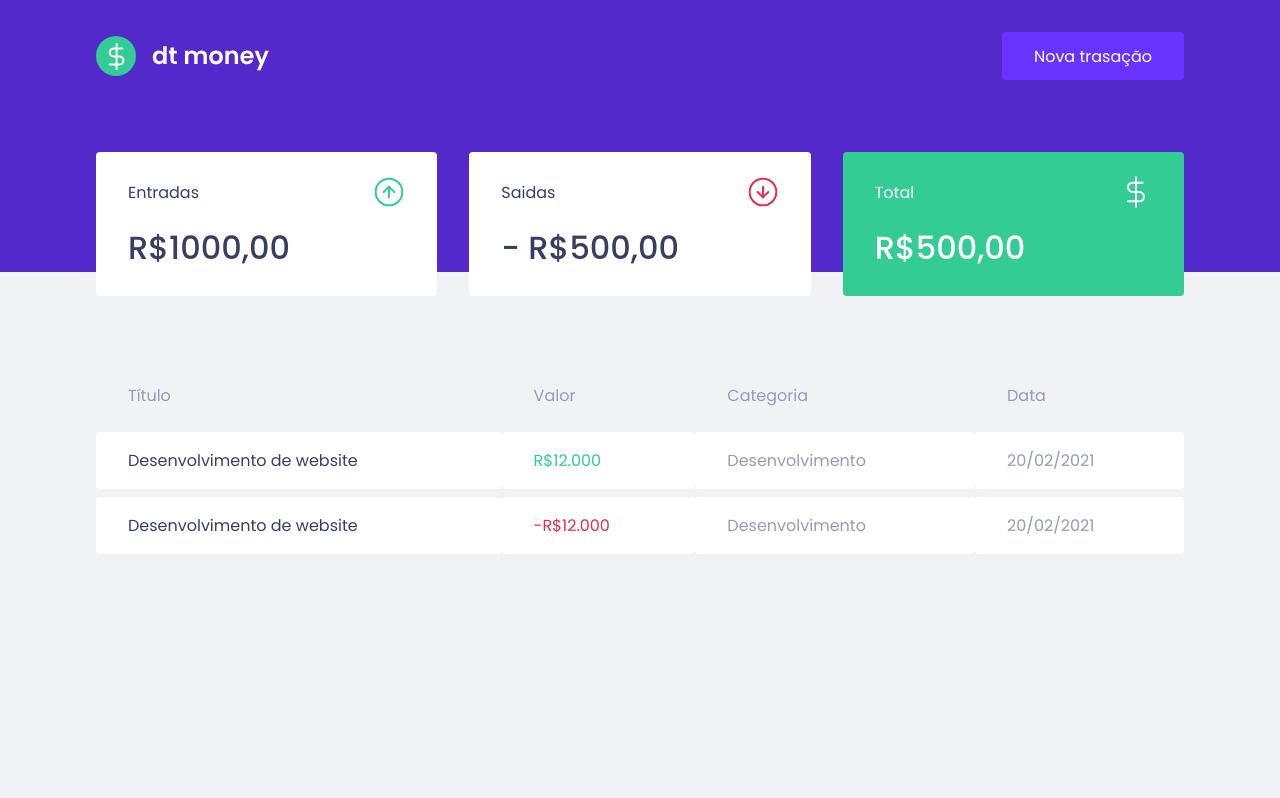
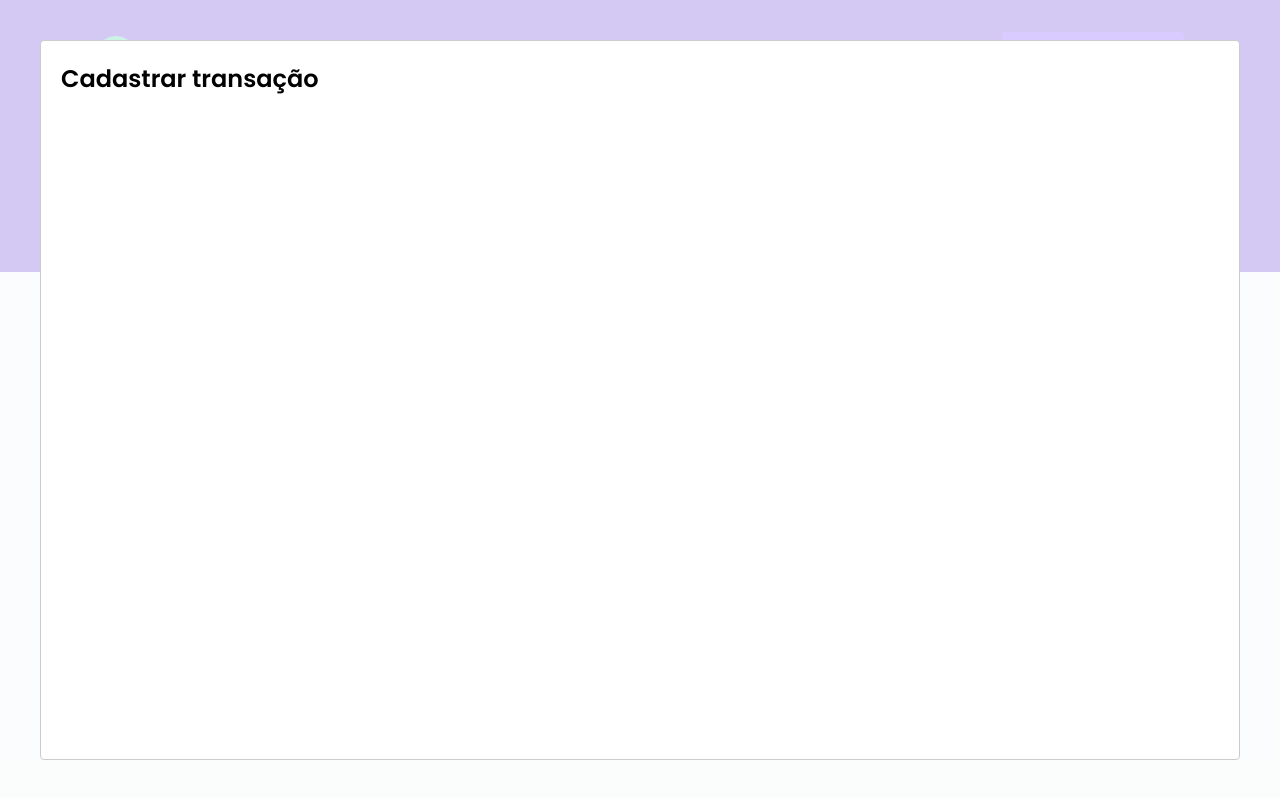
Before and after one commit to Luan10017/dtMoney, a React (Create React App) app: page / in a window 1280 px wide. Both pictures are taken after a click on the button "Nova trasação". Built offline with nearby package versions, Linux system fonts and the light colour scheme; no server answers; what miragejs would draw is missing.

Commit message:
React modal

```diff
--- a/package.json
+++ b/package.json
@@ -7,6 +7,7 @@
     "axios": "^0.27.2",
     "react": "^18.2.0",
     "react-dom": "^18.2.0",
+    "react-modal": "^3.15.1",
     "react-scripts": "5.0.1",
     "styled-components": "^5.3.5",
     "typescript": "^4.4.2",
@@ -20,6 +21,7 @@
     "@types/node": "^16.7.13",
     "@types/react": "^18.0.0",
     "@types/react-dom": "^18.0.0",
+    "@types/react-modal": "^3.13.1",
     "miragejs": "^0.1.45"
   },
   "scripts": {
--- a/src/App.tsx
+++ b/src/App.tsx
@@ -1,14 +1,36 @@
+import { useState } from 'react';
+import Modal from 'react-modal'
+
 import { Dashboard } from "./components/Dashboard";
 import { Header } from "./components/Header";
 import { GlobalStyle } from "./styles/global";
 
+Modal.setAppElement("#root")
+
 export function App() {
+
+  const [isNewTransactionModalOpen, setIsNewTransactionModalOpen] = useState(false)
+
+  function handleOpenNewTransactionModal() {
+    setIsNewTransactionModalOpen(true)
+  }
+
+  function handleCloseNewTransactionModal() {
+    setIsNewTransactionModalOpen(false)
+  }
+
   return (
     <div className="App">
       <>
-        <Header/>
-        <Dashboard/>
-        <GlobalStyle/>
+        <Header onOpenNewTransactionModal={handleOpenNewTransactionModal}/>
+        <Dashboard />
+
+        <Modal
+          isOpen={isNewTransactionModalOpen}
+          onRequestClose={handleCloseNewTransactionModal}>
+          <h2>Cadastrar transação</h2>
+        </Modal>
+        <GlobalStyle />
       </>
     </div>
   );
--- a/src/components/Header/index.tsx
+++ b/src/components/Header/index.tsx
@@ -1,13 +1,21 @@
+import { useState } from "react"
+
 import logoImg from "../../assets/logo.svg"
 
 import { Container, Content } from "./styles"
 
-export function Header() {
+interface HeaderProps {
+    onOpenNewTransactionModal: () => void
+}
+
+
+export function Header( {onOpenNewTransactionModal}: HeaderProps ) {
+
     return (
         <Container>
             <Content>
                 <img src={logoImg} alt="dt money" />
-                <button type="button">
+                <button type="button" onClick={onOpenNewTransactionModal}>
                     Nova trasação
                 </button>
             </Content>
```
Also changed, not shown: 1 other file (tests, documents, lock files or other folders).
